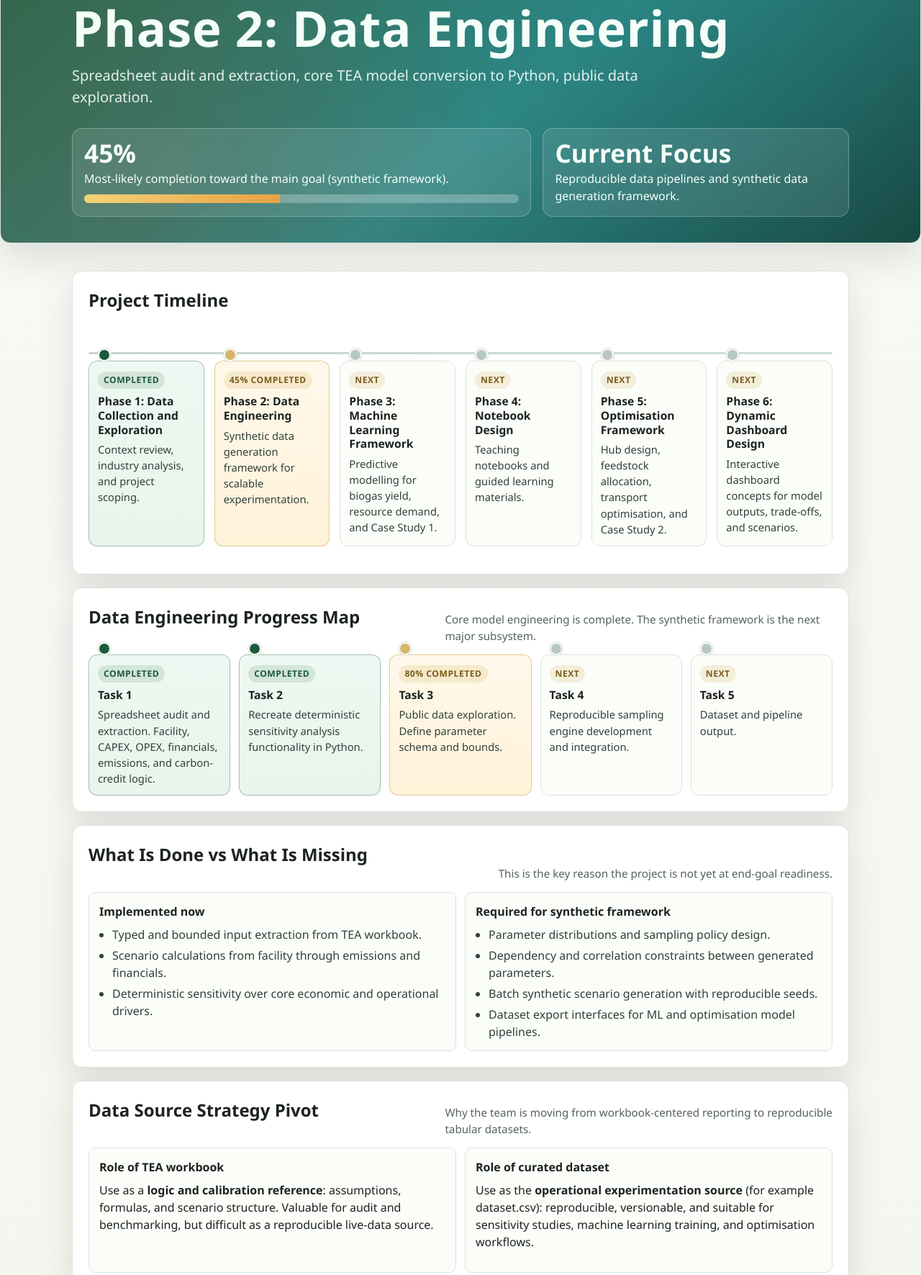
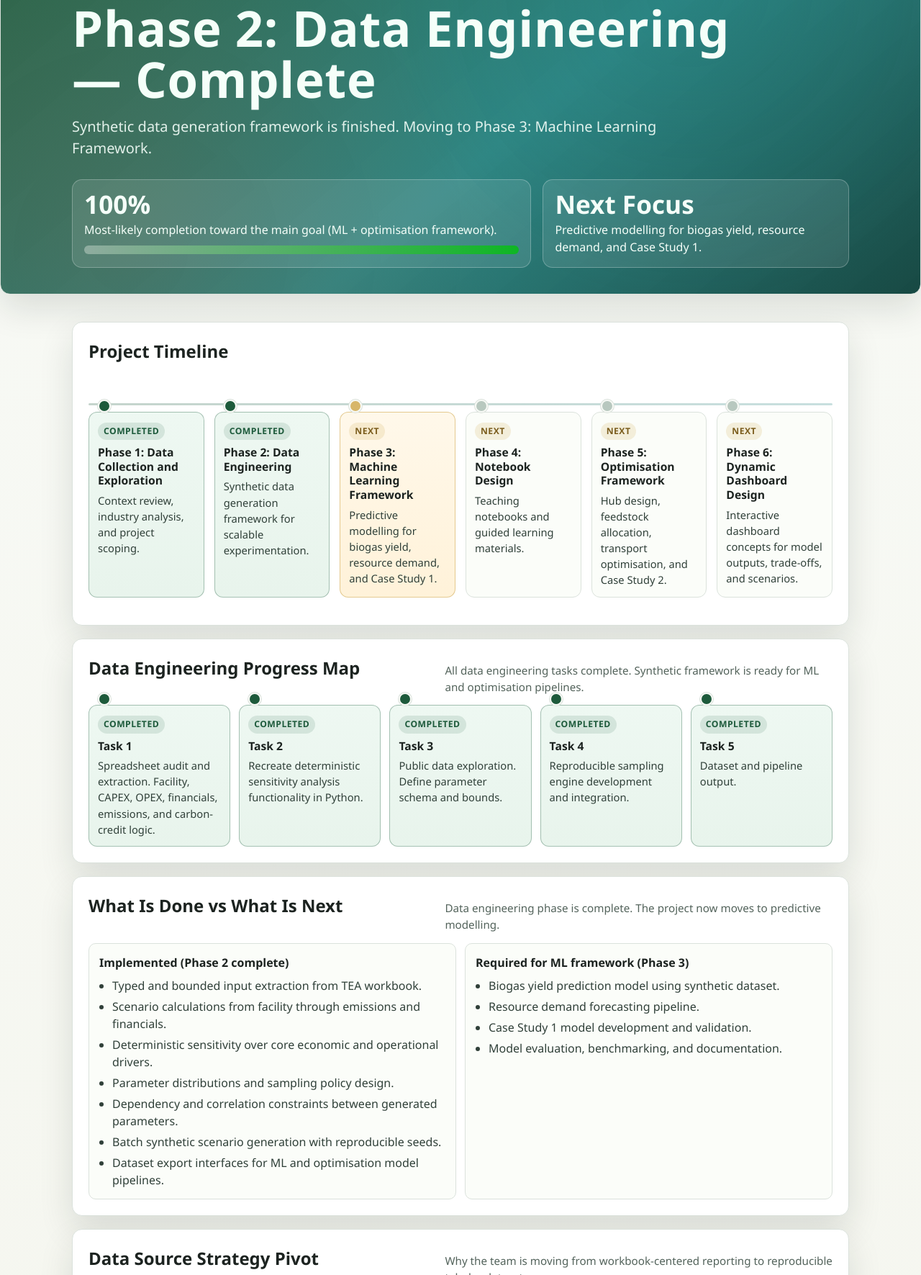
Before and after one commit to w2e-algo/w2e-algo.github.io, a plain HTML site: page progress.html in a window 1280 px wide. Shown: the part 178-1949 px from the top of the page at 72% size. Drawn offline with Linux system fonts and the light colour scheme.

Commit message:
update progress.html

```diff
--- a/progress.html
+++ b/progress.html
@@ -149,8 +149,8 @@
 
     .progress-value {
       height: 100%;
-      width: 45%;
-      background: linear-gradient(90deg, #f4d277, #e8a244);
+      width: 100%;
+      background: linear-gradient(90deg, #8faca0, #0eb624);
       animation: fill 1.4s ease-out;
     }
 
@@ -323,7 +323,7 @@
 
     @keyframes fill {
       from { width: 0; }
-      to { width: 45%; }
+      to { width: 100%; }
     }
 
     @keyframes rise {
@@ -382,20 +382,20 @@
 
   <section class="hero" aria-label="Progress summary">
     <div class="hero-inner">
-      <p class="eyebrow">Update · 16 Jun 2026</p>
-      <h1>Phase 2: Data Engineering</h1>
-      <p class="hero-lead">Spreadsheet audit and extraction, core TEA model conversion to Python, public data exploration.</p>
+      <p class="eyebrow">Update · 30 Jun 2026</p>
+      <h1>Phase 2: Data Engineering — Complete</h1>
+      <p class="hero-lead">Synthetic data generation framework is finished. Moving to Phase 3: Machine Learning Framework.</p>
       <div class="hero-cards">
         <article class="hero-card">
-          <strong>45%</strong>
-          <span>Most-likely completion toward the main goal (synthetic framework).</span>
-          <div class="progress-track" role="img" aria-label="Progress bar showing 45 percent complete">
+          <strong>100%</strong>
+          <span>Most-likely completion toward the main goal (ML + optimisation framework).</span>
+          <div class="progress-track" role="img" aria-label="Progress bar showing 100 percent complete">
             <div class="progress-value"></div>
           </div>
         </article>
         <article class="hero-card">
-          <strong>Current Focus</strong>
-          <span>Reproducible data pipelines and synthetic data generation framework.</span>
+          <strong>Next Focus</strong>
+          <span>Predictive modelling for biogas yield, resource demand, and Case Study 1.</span>
         </article>
       </div>
     </div>
@@ -414,12 +414,12 @@
             <h3>Phase 1: Data Collection and Exploration</h3>
             <p>Context review, industry analysis, and project scoping.</p>
           </article>
-          <article class="phase current">
-            <span class="pill next">45% Completed</span>
+          <article class="phase done">
+            <span class="pill done">Completed</span>
             <h3>Phase 2: Data Engineering</h3>
             <p>Synthetic data generation framework for scalable experimentation.</p>
           </article>
-          <article class="phase">
+          <article class="phase current">
             <span class="pill next">Next</span>
             <h3>Phase 3: Machine Learning Framework</h3>
             <p>Predictive modelling for biogas yield, resource demand, and Case Study 1.</p>
@@ -446,7 +446,7 @@
     <section id="engineering-progress" aria-labelledby="engineering-progress-title">
       <div class="section-head">
         <h2 id="engineering-progress-title">Data Engineering Progress Map</h2>
-        <p class="section-kicker">Core model engineering is complete. The synthetic framework is the next major subsystem.</p>
+        <p class="section-kicker">All data engineering tasks complete. Synthetic framework is ready for ML and optimisation pipelines.</p>
       </div>
       <div class="phase-grid">
         <article class="phase done">
@@ -459,18 +459,18 @@
           <h3>Task 2</h3>
           <p>Recreate deterministic sensitivity analysis functionality in Python.</p>
         </article>
-        <article class="phase current">
-          <span class="pill next">80% completed</span>
+        <article class="phase done">
+          <span class="pill done">Completed</span>
           <h3>Task 3</h3>
           <p>Public data exploration. Define parameter schema and bounds.</p>
         </article>
-        <article class="phase">
-          <span class="pill next">Next</span>
+        <article class="phase done">
+          <span class="pill done">Completed</span>
           <h3>Task 4</h3>
           <p>Reproducible sampling engine development and integration.</p>
         </article>
-        <article class="phase">
-          <span class="pill next">Next</span>
+        <article class="phase done">
+          <span class="pill done">Completed</span>
           <h3>Task 5</h3>
           <p>Dataset and pipeline output.</p>
         </article>
@@ -479,25 +479,29 @@
 
     <section id="gaps" aria-labelledby="gaps-title">
       <div class="section-head">
-        <h2 id="gaps-title">What Is Done vs What Is Missing</h2>
-        <p class="section-kicker">This is the key reason the project is not yet at end-goal readiness.</p>
+        <h2 id="gaps-title">What Is Done vs What Is Next</h2>
+        <p class="section-kicker">Data engineering phase is complete. The project now moves to predictive modelling.</p>
       </div>
       <div class="cards">
         <article class="card">
-          <h3>Implemented now</h3>
+          <h3>Implemented (Phase 2 complete)</h3>
           <ul>
             <li>Typed and bounded input extraction from TEA workbook.</li>
             <li>Scenario calculations from facility through emissions and financials.</li>
             <li>Deterministic sensitivity over core economic and operational drivers.</li>
-          </ul>
-        </article>
-        <article class="card">
-          <h3>Required for synthetic framework</h3>
-          <ul>
             <li>Parameter distributions and sampling policy design.</li>
             <li>Dependency and correlation constraints between generated parameters.</li>
             <li>Batch synthetic scenario generation with reproducible seeds.</li>
             <li>Dataset export interfaces for ML and optimisation model pipelines.</li>
+          </ul>
+        </article>
+        <article class="card">
+          <h3>Required for ML framework (Phase 3)</h3>
+          <ul>
+            <li>Biogas yield prediction model using synthetic dataset.</li>
+            <li>Resource demand forecasting pipeline.</li>
+            <li>Case Study 1 model development and validation.</li>
+            <li>Model evaluation, benchmarking, and documentation.</li>
           </ul>
         </article>
       </div>
```
